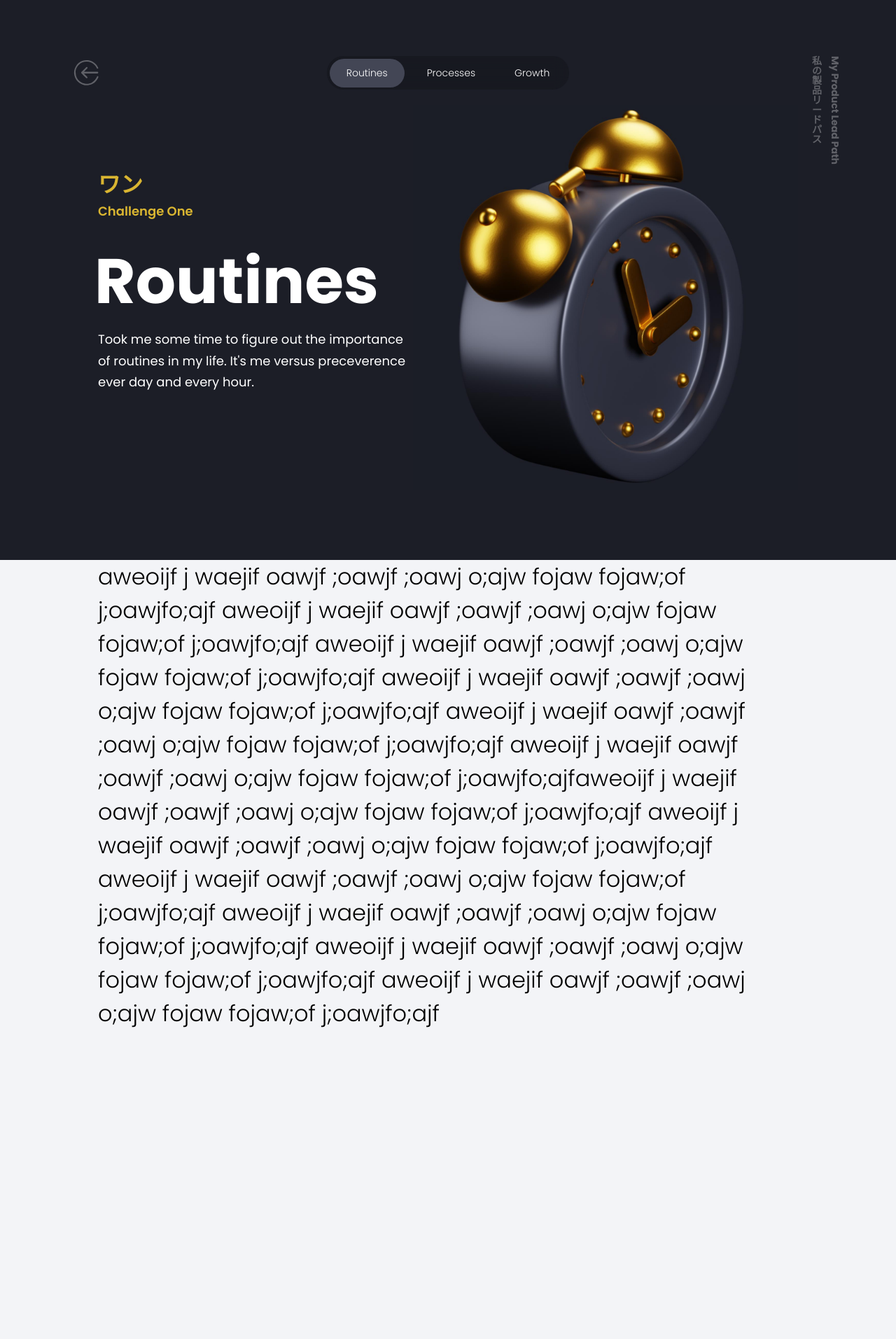
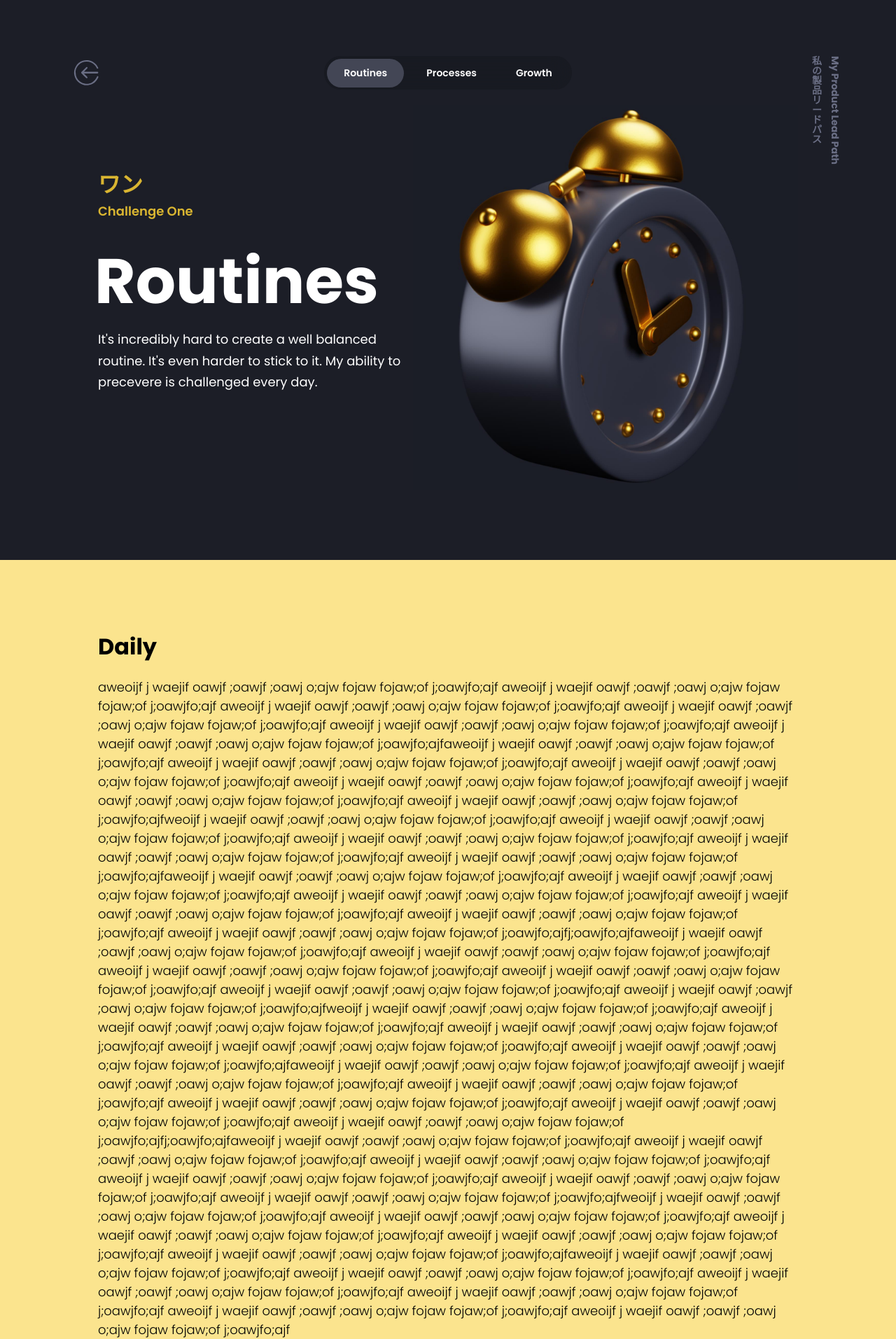
Before and after one commit to tombrewsviews/my-path, a React (Create React App) app: page /challenges/routines in a window 1280 px wide. Shown: the whole page at 70% size. Before the commit the page ends 1472 px from the top, so only its background shows below. Built offline with nearby package versions, Linux system fonts and the light colour scheme.

Commit message:
section styling

```diff
--- a/src/pages/Challenges.js
+++ b/src/pages/Challenges.js
@@ -7,7 +7,7 @@ import "./../App.css";
 import Routines from "./Routines";
 import Processes from "./Processes";
 import Growth from "./Growth";
-import logout from "./../images/logout_w.svg";
+import logout from "./../images/logout_g.svg";
 
 export default function Challenges() {
   return (
@@ -33,9 +33,9 @@ export default function Challenges() {
             borderRadius: "24px",
             marginLeft: "auto",
             marginRight: "auto",
-            backgroundColor: "rgba(19,21,26,0.5)",
+            backgroundColor: "rgba(19,21,26,0.3)",
             height: "48px",
-            backdropFilter: "blur(10px)",
+            backdropFilter: "blur(15px)",
           }}
         >
           <Link to="routines" style={{ textDecoration: "none" }}>
@@ -45,6 +45,7 @@ export default function Challenges() {
                 backgroundColor: "#434655",
                 color: "#fff",
                 borderRadius: "22px",
+                fontWeight: "600",
                 fontSize: "14px",
                 marginLeft: "4px",
                 marginRight: "4px",
@@ -60,6 +61,7 @@ export default function Challenges() {
                 backgroundColor: "transparent",
                 color: "#fff",
                 borderRadius: "22px",
+                fontWeight: "600",
                 fontSize: "14px",
                 marginLeft: "4px",
                 marginRight: "4px",
@@ -75,6 +77,7 @@ export default function Challenges() {
                 backgroundColor: "transparent",
                 color: "#fff",
                 borderRadius: "22px",
+                fontWeight: "600",
                 fontSize: "14px",
                 marginLeft: "4px",
                 marginRight: "4px",
@@ -96,7 +99,7 @@ export default function Challenges() {
         <Link to="/my-path">
           <img
             src={logout}
-            style={{ height: "48px", width: "48px", opacity: "0.3" }}
+            style={{ height: "48px", width: "48px" }}
             alt="back"
           />
         </Link>
@@ -107,14 +110,14 @@ export default function Challenges() {
           top: "80px",
           right: "-100px",
           zIndex: 3,
+          // opacity: "0.5",
         }}
       >
         <p
           style={{
             width: "20px",
             fontSize: "14px",
-            color: "rgba(255,255,255,0.3)",
-            fontFamily: "Poppins",
+            color: "#6A6E84",
             fontWeight: "700",
             lineHeight: "1",
             position: "absolute",
@@ -127,8 +130,7 @@ export default function Challenges() {
         <p
           style={{
             fontSize: "14px",
-            color: "rgba(255,255,255,0.3)",
-            fontFamily: "Poppins",
+            color: "#6A6E84",
             fontWeight: "700",
             lineHeight: "1",
             transform: "rotate(90deg)",
--- a/src/pages/Routines.js
+++ b/src/pages/Routines.js
@@ -6,10 +6,16 @@ import clock from "./../images/clock.jpg";
 
 export default function Routines() {
   return (
-    <div style={{ display: "flex", flexDirection: "column" }}>
     <div
       style={{
-          height: "800px",
+        display: "flex",
+        flexDirection: "column",
+        backgroundColor: "#FBE48E",
+      }}
+    >
+      <div
+        style={{
+          height: "100vh",
           backgroundColor: "#1C1E27",
           display: "flex",
           flexDirection: "row",
@@ -52,8 +58,9 @@ export default function Routines() {
                 lineHeight: "1.7",
               }}
             >
-              Took me some time to figure out the importance of routines in my
-              life. It's me versus preceverence ever day and every hour.
+              It's incredibly hard to create a well balanced routine. It's even
+              harder to stick to it. My ability to precevere is challenged every
+              day.
             </p>
           </div>
           <img
@@ -67,7 +74,21 @@ export default function Routines() {
           />
         </div>
       </div>
-      <p style={{ alignSelf: "center", width: "1000px" }}>
+      <div
+        style={{
+          alignSelf: "center",
+          width: "1000px",
+          paddingTop: "100px",
+          backgroundColor: "#FBE48E",
+        }}
+      >
+        <h1>Daily</h1>
+        <p
+          style={{
+            fontSize: "18px",
+            paddingTop: "20px",
+          }}
+        >
           aweoijf j waejif oawjf ;oawjf ;oawj o;ajw fojaw fojaw;of j;oawjfo;ajf
           aweoijf j waejif oawjf ;oawjf ;oawj o;ajw fojaw fojaw;of j;oawjfo;ajf
           aweoijf j waejif oawjf ;oawjf ;oawj o;ajw fojaw fojaw;of j;oawjfo;ajf
@@ -80,8 +101,54 @@ export default function Routines() {
           j;oawjfo;ajf aweoijf j waejif oawjf ;oawjf ;oawj o;ajw fojaw fojaw;of
           j;oawjfo;ajf aweoijf j waejif oawjf ;oawjf ;oawj o;ajw fojaw fojaw;of
           j;oawjfo;ajf aweoijf j waejif oawjf ;oawjf ;oawj o;ajw fojaw fojaw;of
-        j;oawjfo;ajf
+          j;oawjfo;ajfweoijf j waejif oawjf ;oawjf ;oawj o;ajw fojaw fojaw;of
+          j;oawjfo;ajf aweoijf j waejif oawjf ;oawjf ;oawj o;ajw fojaw fojaw;of
+          j;oawjfo;ajf aweoijf j waejif oawjf ;oawjf ;oawj o;ajw fojaw fojaw;of
+          j;oawjfo;ajf aweoijf j waejif oawjf ;oawjf ;oawj o;ajw fojaw fojaw;of
+          j;oawjfo;ajf aweoijf j waejif oawjf ;oawjf ;oawj o;ajw fojaw fojaw;of
+          j;oawjfo;ajfaweoijf j waejif oawjf ;oawjf ;oawj o;ajw fojaw fojaw;of
+          j;oawjfo;ajf aweoijf j waejif oawjf ;oawjf ;oawj o;ajw fojaw fojaw;of
+          j;oawjfo;ajf aweoijf j waejif oawjf ;oawjf ;oawj o;ajw fojaw fojaw;of
+          j;oawjfo;ajf aweoijf j waejif oawjf ;oawjf ;oawj o;ajw fojaw fojaw;of
+          j;oawjfo;ajf aweoijf j waejif oawjf ;oawjf ;oawj o;ajw fojaw fojaw;of
+          j;oawjfo;ajf aweoijf j waejif oawjf ;oawjf ;oawj o;ajw fojaw fojaw;of
+          j;oawjfo;ajfj;oawjfo;ajfaweoijf j waejif oawjf ;oawjf ;oawj o;ajw
+          fojaw fojaw;of j;oawjfo;ajf aweoijf j waejif oawjf ;oawjf ;oawj o;ajw
+          fojaw fojaw;of j;oawjfo;ajf aweoijf j waejif oawjf ;oawjf ;oawj o;ajw
+          fojaw fojaw;of j;oawjfo;ajf aweoijf j waejif oawjf ;oawjf ;oawj o;ajw
+          fojaw fojaw;of j;oawjfo;ajf aweoijf j waejif oawjf ;oawjf ;oawj o;ajw
+          fojaw fojaw;of j;oawjfo;ajf aweoijf j waejif oawjf ;oawjf ;oawj o;ajw
+          fojaw fojaw;of j;oawjfo;ajfweoijf j waejif oawjf ;oawjf ;oawj o;ajw
+          fojaw fojaw;of j;oawjfo;ajf aweoijf j waejif oawjf ;oawjf ;oawj o;ajw
+          fojaw fojaw;of j;oawjfo;ajf aweoijf j waejif oawjf ;oawjf ;oawj o;ajw
+          fojaw fojaw;of j;oawjfo;ajf aweoijf j waejif oawjf ;oawjf ;oawj o;ajw
+          fojaw fojaw;of j;oawjfo;ajf aweoijf j waejif oawjf ;oawjf ;oawj o;ajw
+          fojaw fojaw;of j;oawjfo;ajfaweoijf j waejif oawjf ;oawjf ;oawj o;ajw
+          fojaw fojaw;of j;oawjfo;ajf aweoijf j waejif oawjf ;oawjf ;oawj o;ajw
+          fojaw fojaw;of j;oawjfo;ajf aweoijf j waejif oawjf ;oawjf ;oawj o;ajw
+          fojaw fojaw;of j;oawjfo;ajf aweoijf j waejif oawjf ;oawjf ;oawj o;ajw
+          fojaw fojaw;of j;oawjfo;ajf aweoijf j waejif oawjf ;oawjf ;oawj o;ajw
+          fojaw fojaw;of j;oawjfo;ajf aweoijf j waejif oawjf ;oawjf ;oawj o;ajw
+          fojaw fojaw;of j;oawjfo;ajfj;oawjfo;ajfaweoijf j waejif oawjf ;oawjf
+          ;oawj o;ajw fojaw fojaw;of j;oawjfo;ajf aweoijf j waejif oawjf ;oawjf
+          ;oawj o;ajw fojaw fojaw;of j;oawjfo;ajf aweoijf j waejif oawjf ;oawjf
+          ;oawj o;ajw fojaw fojaw;of j;oawjfo;ajf aweoijf j waejif oawjf ;oawjf
+          ;oawj o;ajw fojaw fojaw;of j;oawjfo;ajf aweoijf j waejif oawjf ;oawjf
+          ;oawj o;ajw fojaw fojaw;of j;oawjfo;ajf aweoijf j waejif oawjf ;oawjf
+          ;oawj o;ajw fojaw fojaw;of j;oawjfo;ajfweoijf j waejif oawjf ;oawjf
+          ;oawj o;ajw fojaw fojaw;of j;oawjfo;ajf aweoijf j waejif oawjf ;oawjf
+          ;oawj o;ajw fojaw fojaw;of j;oawjfo;ajf aweoijf j waejif oawjf ;oawjf
+          ;oawj o;ajw fojaw fojaw;of j;oawjfo;ajf aweoijf j waejif oawjf ;oawjf
+          ;oawj o;ajw fojaw fojaw;of j;oawjfo;ajf aweoijf j waejif oawjf ;oawjf
+          ;oawj o;ajw fojaw fojaw;of j;oawjfo;ajfaweoijf j waejif oawjf ;oawjf
+          ;oawj o;ajw fojaw fojaw;of j;oawjfo;ajf aweoijf j waejif oawjf ;oawjf
+          ;oawj o;ajw fojaw fojaw;of j;oawjfo;ajf aweoijf j waejif oawjf ;oawjf
+          ;oawj o;ajw fojaw fojaw;of j;oawjfo;ajf aweoijf j waejif oawjf ;oawjf
+          ;oawj o;ajw fojaw fojaw;of j;oawjfo;ajf aweoijf j waejif oawjf ;oawjf
+          ;oawj o;ajw fojaw fojaw;of j;oawjfo;ajf aweoijf j waejif oawjf ;oawjf
+          ;oawj o;ajw fojaw fojaw;of j;oawjfo;ajf
         </p>
+      </div>
     </div>
   );
 }
```
Also changed, not shown: src/images/logout_g.svg (added). Lines whose indentation alone changed are shown as unchanged.
